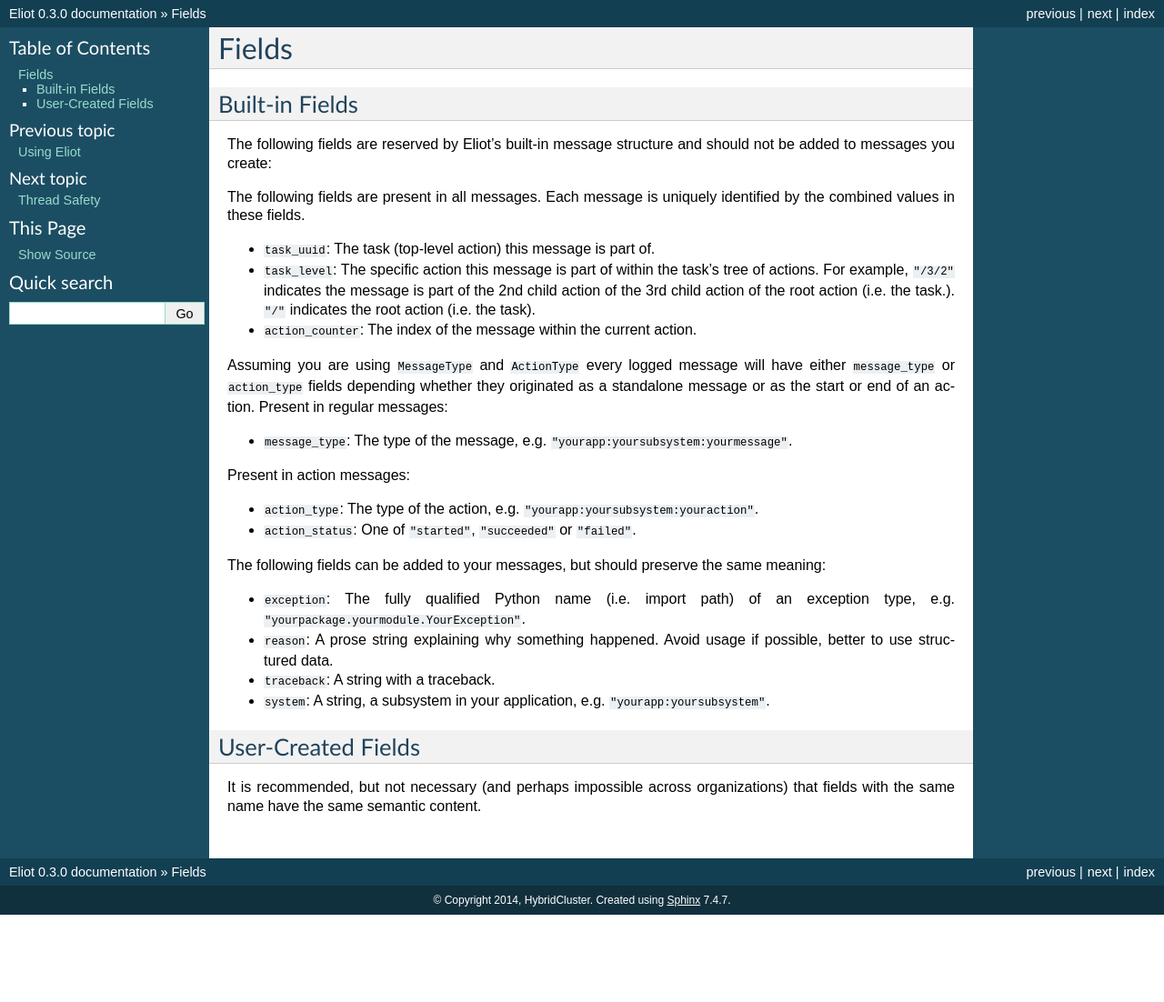
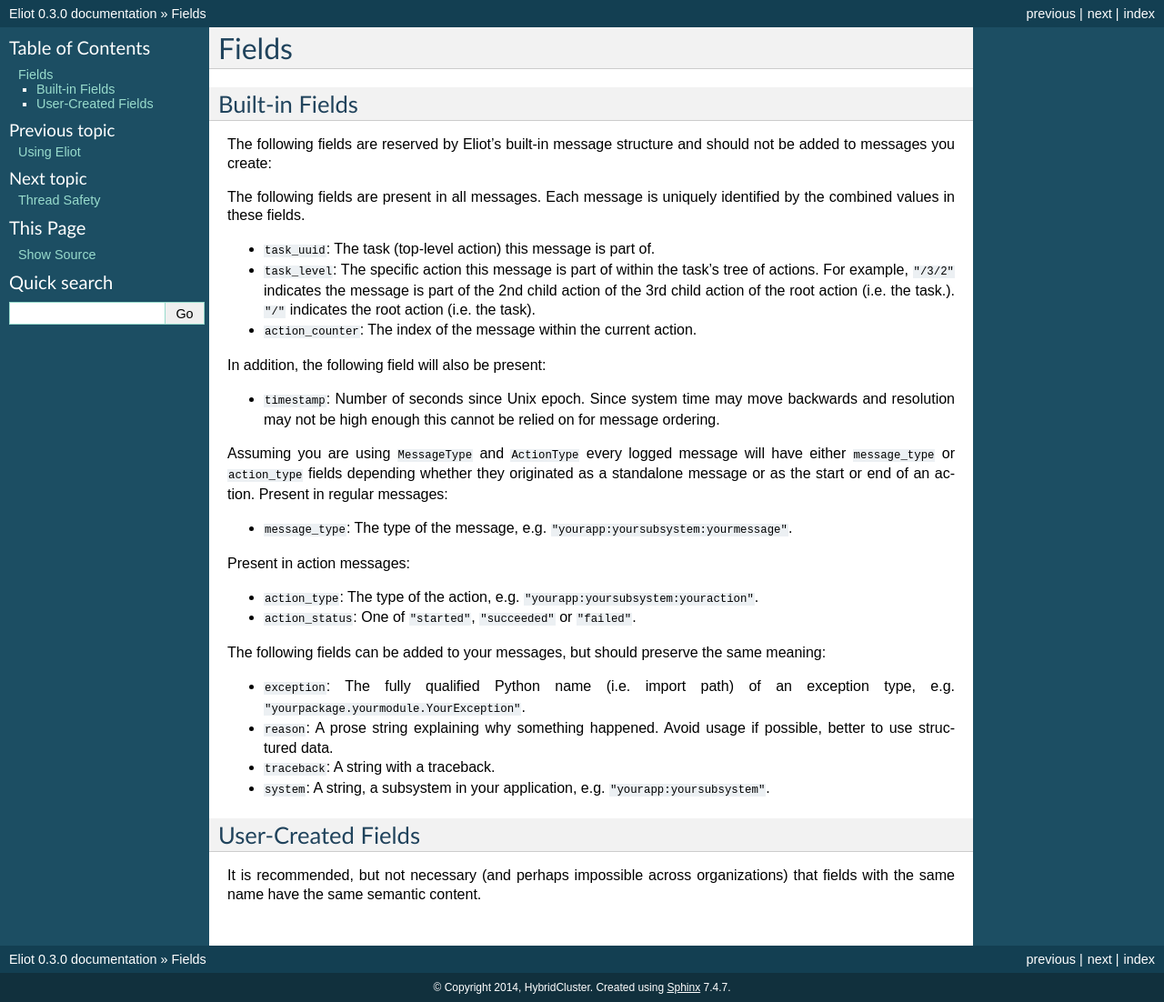
Before and after one commit to itamarst/eliot, a Sphinx documentation site: the page built from docs/source/fields.rst, in a window 1280 px wide. Shown: the whole page at 91% size. Built offline with Sphinx 7.4.7, drawn with Linux system fonts in a browser that asks for light colours; before the commit the page ends 1006 px from its top, so only the background shows below that.

Commit message:
Document timestamp field.

```diff
--- a/docs/source/fields.rst
+++ b/docs/source/fields.rst
@@ -14,6 +14,11 @@ Each message is uniquely identified by the combined values in these fields.
   For example, ``"/3/2"`` indicates the message is part of the 2nd child action of the 3rd child action of the root action (i.e. the task.).
   ``"/"`` indicates the root action (i.e. the task).
 * ``action_counter``: The index of the message within the current action.
+
+In addition, the following field will also be present:
+
+* ``timestamp``: Number of seconds since Unix epoch.
+  Since system time may move backwards and resolution may not be high enough this cannot be relied on for message ordering.
 
 Assuming you are using ``MessageType`` and ``ActionType`` every logged message will have either ``message_type`` or ``action_type`` fields depending whether they originated as a standalone message or as the start or end of an action.
 Present in regular messages:
```
